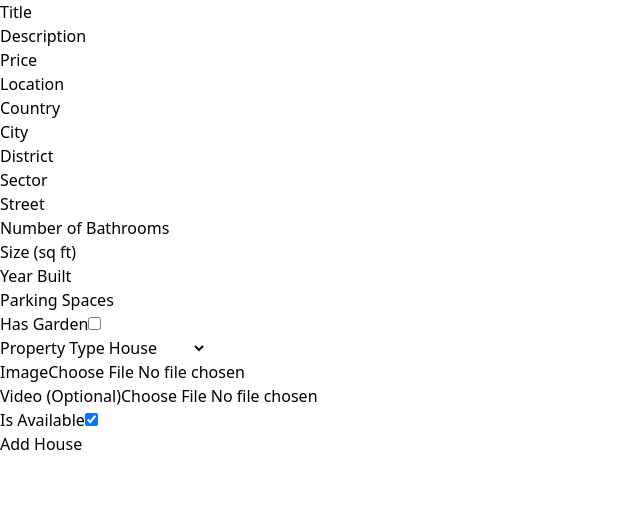
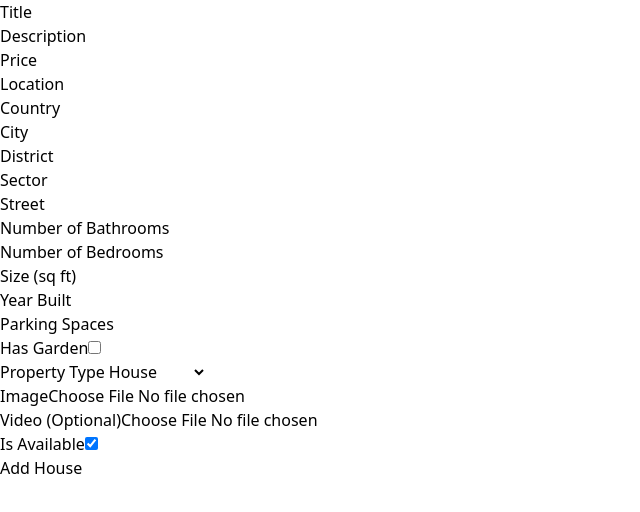
Before and after one commit to niyomugaboetiene/house-sell-app, a React (Vite) app in the folder frontend/: page /addHouse in a window 1280 px wide. Shown: the top 512 px of the page, without its empty margins (0-640 px from the left). Built offline with nearby package versions, Linux system fonts and the light colour scheme.

Commit message:
frontend: implementing about Houses list

```diff
--- a/frontend/src/pages/AddHouse.jsx
+++ b/frontend/src/pages/AddHouse.jsx
@@ -9,6 +9,7 @@ const HouseComponent = () => {
         country: '', city: '', district: '', sector: '', street: ''
     });
     const [bathrooms, setBathrooms] = useState("");
+    const [bedrooms, setBedrooms] = useState("");
     const [size, setSize] = useState("");
     const [yearBuilt, setYearBuilt] = useState("");
     const [parkingSpace, setParkingSpace] = useState("");
@@ -127,6 +128,10 @@ const HouseComponent = () => {
                 <input type="number" value={bathrooms} onChange={(e) => setBathrooms(e.target.value)} />
             </div>
             <div>
+                <label>Number of Bedrooms</label>
+                <input type="number" value={bedrooms} onChange={(e) => setBedrooms(e.target.value)} />
+            </div>
+            <div>
                 <label>Size (sq ft)</label>
                 <input type="number" value={size} onChange={(e) => setSize(e.target.value)} />
             </div>
```
Also changed, not shown: 1 other file (tests, documents, lock files or other folders).
